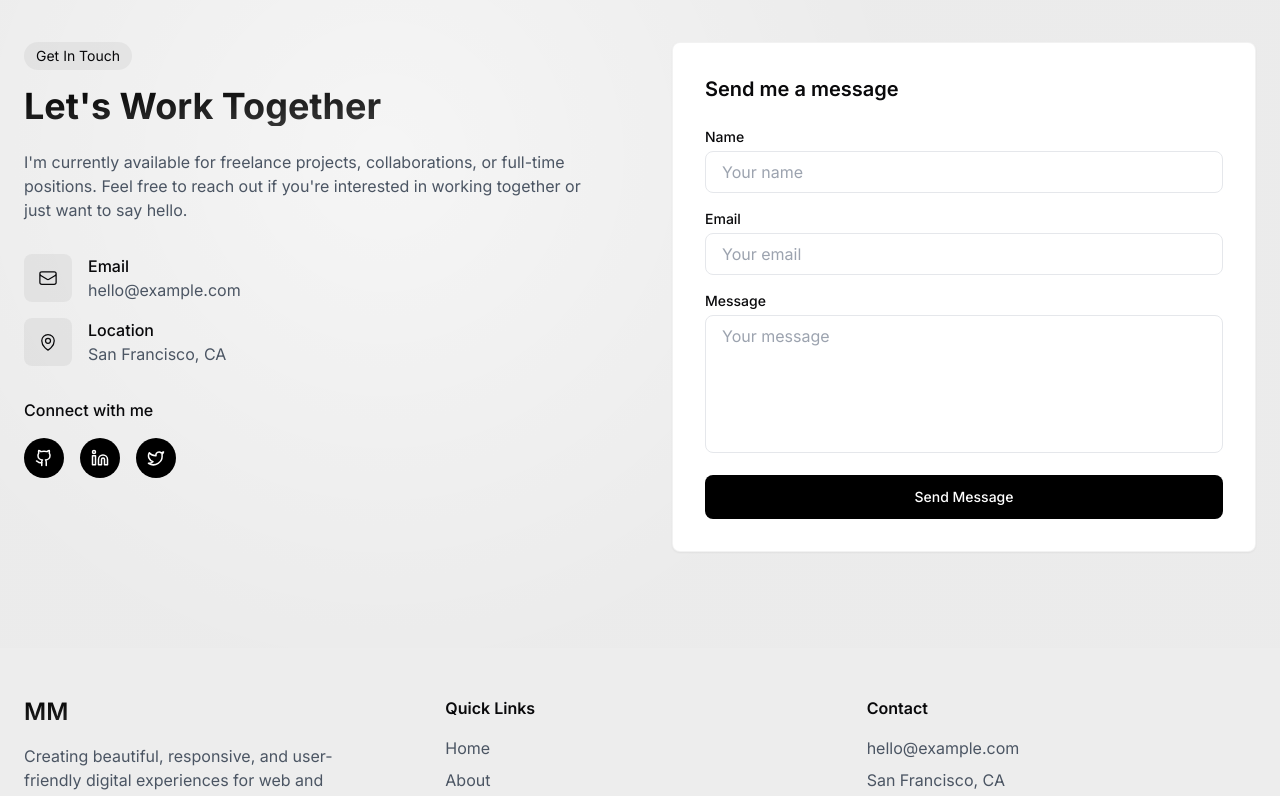
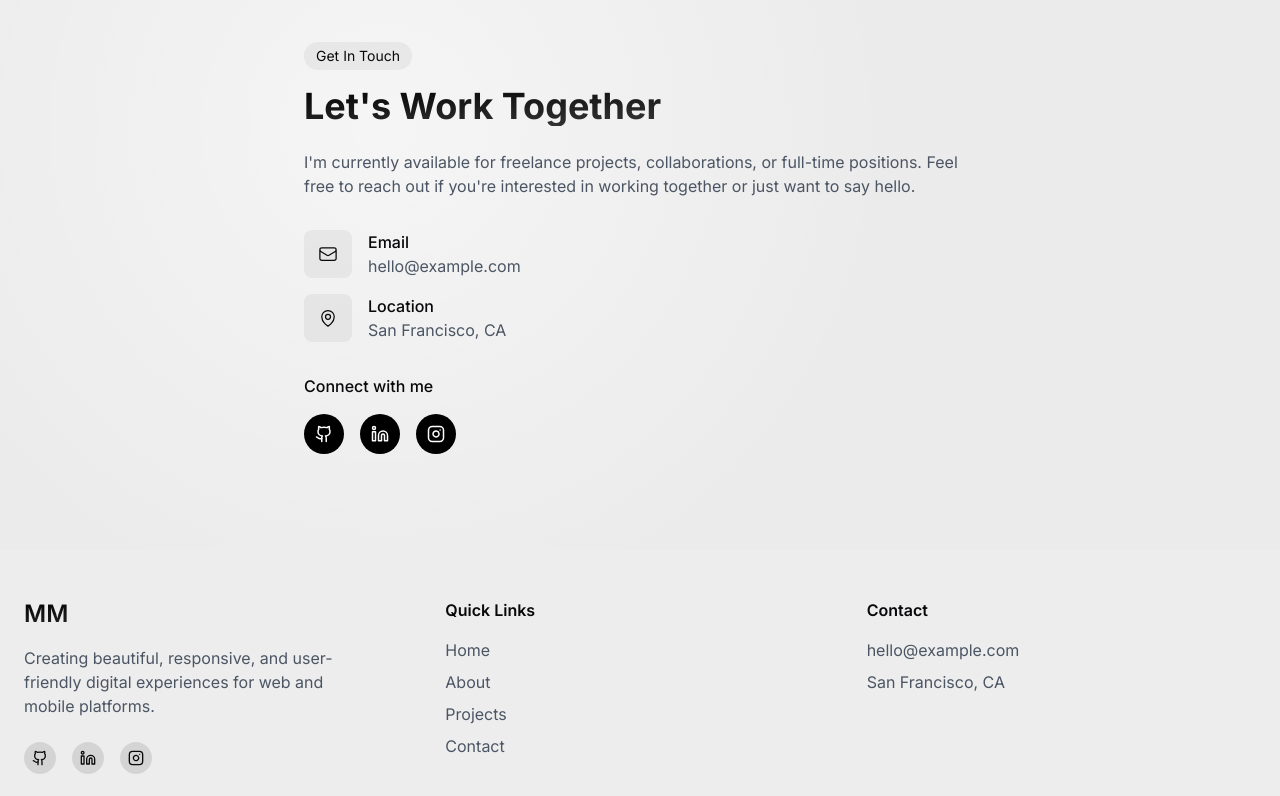
Before and after one commit to pranayjpeg/DhirajPortfolio, a React (Vite) app: page / in a window 1280 px wide. Shown: the part 3040-3836 px from the top of the page. Built offline with nearby package versions, Linux system fonts and the light colour scheme.

Commit message:
Remove Twitter, Add Instagram
Remove the Twitter icon and add Instagram. Also remove the "Send me a message" form.

```diff
--- a/src/components/Contact.tsx
+++ b/src/components/Contact.tsx
@@ -1,5 +1,6 @@
 
 import { motion } from "framer-motion";
+import { Instagram } from "lucide-react";
 
 const Contact = () => {
   return (
@@ -9,12 +10,12 @@ const Contact = () => {
       </div>
 
       <div className="max-w-7xl mx-auto">
-        <div className="grid grid-cols-1 md:grid-cols-2 gap-16">
         <motion.div
           initial={{ opacity: 0 }}
           whileInView={{ opacity: 1 }}
           transition={{ duration: 0.5 }}
           viewport={{ once: true, margin: "-100px" }}
+          className="w-full max-w-2xl mx-auto"
         >
           <motion.span
             initial={{ opacity: 0, x: -20 }}
@@ -123,7 +124,7 @@ const Contact = () => {
               {[
                 { name: "GitHub", href: "https://github.com" },
                 { name: "LinkedIn", href: "https://linkedin.com" },
-                  { name: "Twitter", href: "https://twitter.com" },
+                { name: "Instagram", href: "https://instagram.com" },
               ].map((social) => (
                 <a
                   key={social.name}
@@ -168,7 +169,7 @@ const Contact = () => {
                     </svg>
                   )}
 
-                    {social.name === "Twitter" && (
+                  {social.name === "Instagram" && (
                     <svg
                       xmlns="http://www.w3.org/2000/svg"
                       width="18"
@@ -180,7 +181,9 @@ const Contact = () => {
                       strokeLinecap="round"
                       strokeLinejoin="round"
                     >
-                        <path d="M22 4s-.7 2.1-2 3.4c1.6 10-9.4 17.3-18 11.6 2.2.1 4.4-.6 6-2C3 15.5.5 9.6 3 5c2.2 2.6 5.6 4.1 9 4-.9-4.2 4-6.6 7-3.8 1.1 0 3-1.2 3-1.2z" />
+                      <rect width="20" height="20" x="2" y="2" rx="5" ry="5" />
+                      <path d="M16 11.37A4 4 0 1 1 12.63 8 4 4 0 0 1 16 11.37z" />
+                      <line x1="17.5" x2="17.51" y1="6.5" y2="6.5" />
                     </svg>
                   )}
                 </a>
@@ -188,63 +191,6 @@ const Contact = () => {
             </div>
           </motion.div>
         </motion.div>
-
-          <motion.div
-            initial={{ opacity: 0, x: 20 }}
-            whileInView={{ opacity: 1, x: 0 }}
-            transition={{ duration: 0.5, delay: 0.2 }}
-            viewport={{ once: true, margin: "-100px" }}
-          >
-            <form className="bg-white rounded-lg p-8 shadow-sm border border-black/5">
-              <h3 className="text-xl font-semibold mb-6">Send me a message</h3>
-
-              <div className="space-y-4">
-                <div>
-                  <label htmlFor="name" className="block text-sm font-medium mb-1">
-                    Name
-                  </label>
-                  <input
-                    type="text"
-                    id="name"
-                    placeholder="Your name"
-                    className="w-full px-4 py-2 border border-gray-200 rounded-lg focus:outline-none focus:ring-2 focus:ring-black/5 transition-all"
-                  />
-                </div>
-
-                <div>
-                  <label htmlFor="email" className="block text-sm font-medium mb-1">
-                    Email
-                  </label>
-                  <input
-                    type="email"
-                    id="email"
-                    placeholder="Your email"
-                    className="w-full px-4 py-2 border border-gray-200 rounded-lg focus:outline-none focus:ring-2 focus:ring-black/5 transition-all"
-                  />
-                </div>
-
-                <div>
-                  <label htmlFor="message" className="block text-sm font-medium mb-1">
-                    Message
-                  </label>
-                  <textarea
-                    id="message"
-                    rows={5}
-                    placeholder="Your message"
-                    className="w-full px-4 py-2 border border-gray-200 rounded-lg focus:outline-none focus:ring-2 focus:ring-black/5 transition-all resize-none"
-                  ></textarea>
-                </div>
-
-                <button
-                  type="submit"
-                  className="w-full px-6 py-3 bg-black text-white rounded-lg text-sm font-medium transition-transform hover:translate-y-[-2px] active:translate-y-[0px]"
-                >
-                  Send Message
-                </button>
-              </div>
-            </form>
-          </motion.div>
-        </div>
       </div>
     </section>
   );
--- a/src/components/Footer.tsx
+++ b/src/components/Footer.tsx
@@ -24,7 +24,7 @@ const Footer = () => {
               {[
                 { name: "GitHub", href: "https://github.com" },
                 { name: "LinkedIn", href: "https://linkedin.com" },
-                { name: "Twitter", href: "https://twitter.com" },
+                { name: "Instagram", href: "https://instagram.com" },
               ].map((social) => (
                 <a
                   key={social.name}
@@ -69,7 +69,7 @@ const Footer = () => {
                     </svg>
                   )}
 
-                  {social.name === "Twitter" && (
+                  {social.name === "Instagram" && (
                     <svg
                       xmlns="http://www.w3.org/2000/svg"
                       width="16"
@@ -81,7 +81,9 @@ const Footer = () => {
                       strokeLinecap="round"
                       strokeLinejoin="round"
                     >
-                      <path d="M22 4s-.7 2.1-2 3.4c1.6 10-9.4 17.3-18 11.6 2.2.1 4.4-.6 6-2C3 15.5.5 9.6 3 5c2.2 2.6 5.6 4.1 9 4-.9-4.2 4-6.6 7-3.8 1.1 0 3-1.2 3-1.2z" />
+                      <rect width="20" height="20" x="2" y="2" rx="5" ry="5" />
+                      <path d="M16 11.37A4 4 0 1 1 12.63 8 4 4 0 0 1 16 11.37z" />
+                      <line x1="17.5" x2="17.51" y1="6.5" y2="6.5" />
                     </svg>
                   )}
                 </a>
```
Lines whose indentation alone changed are shown as unchanged.
